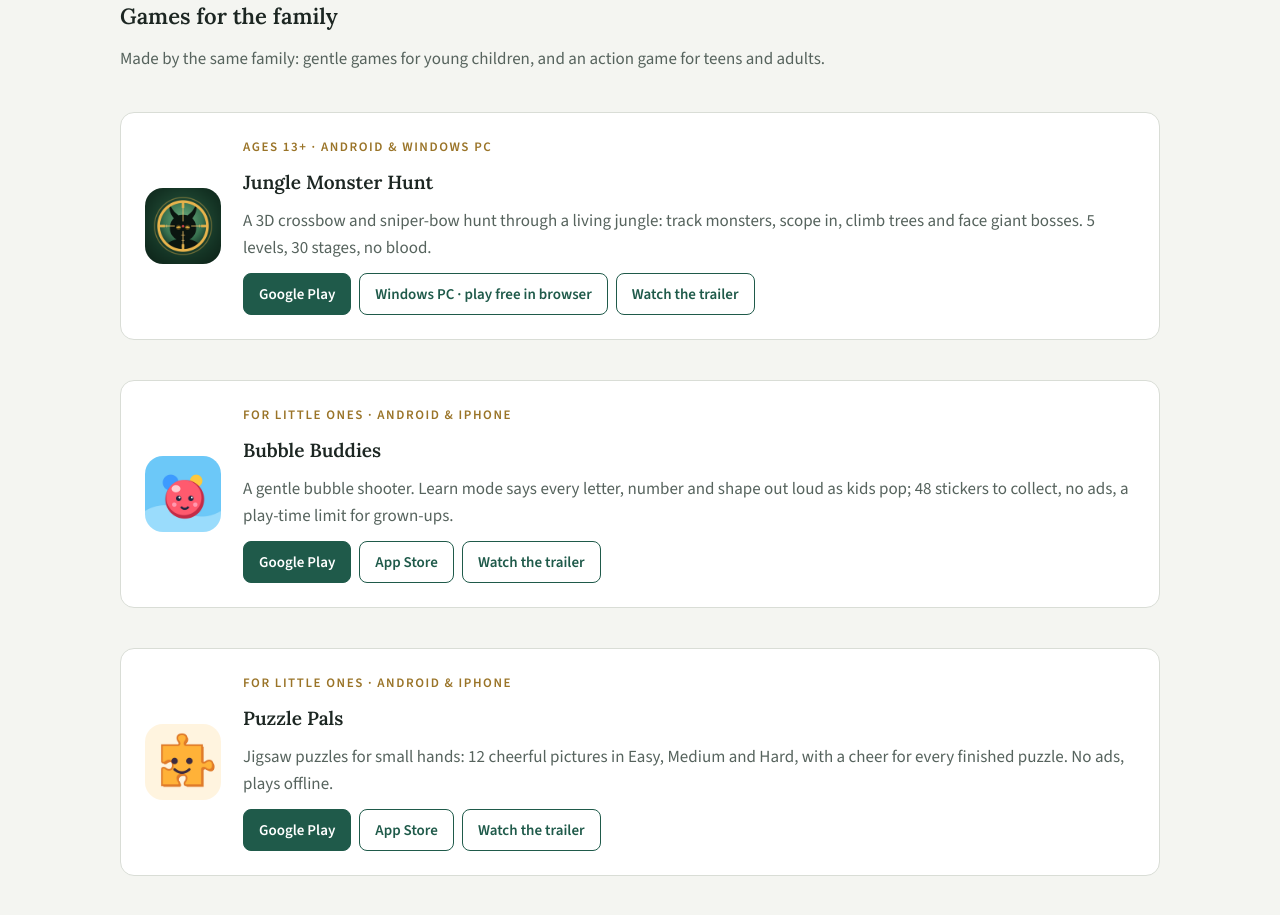
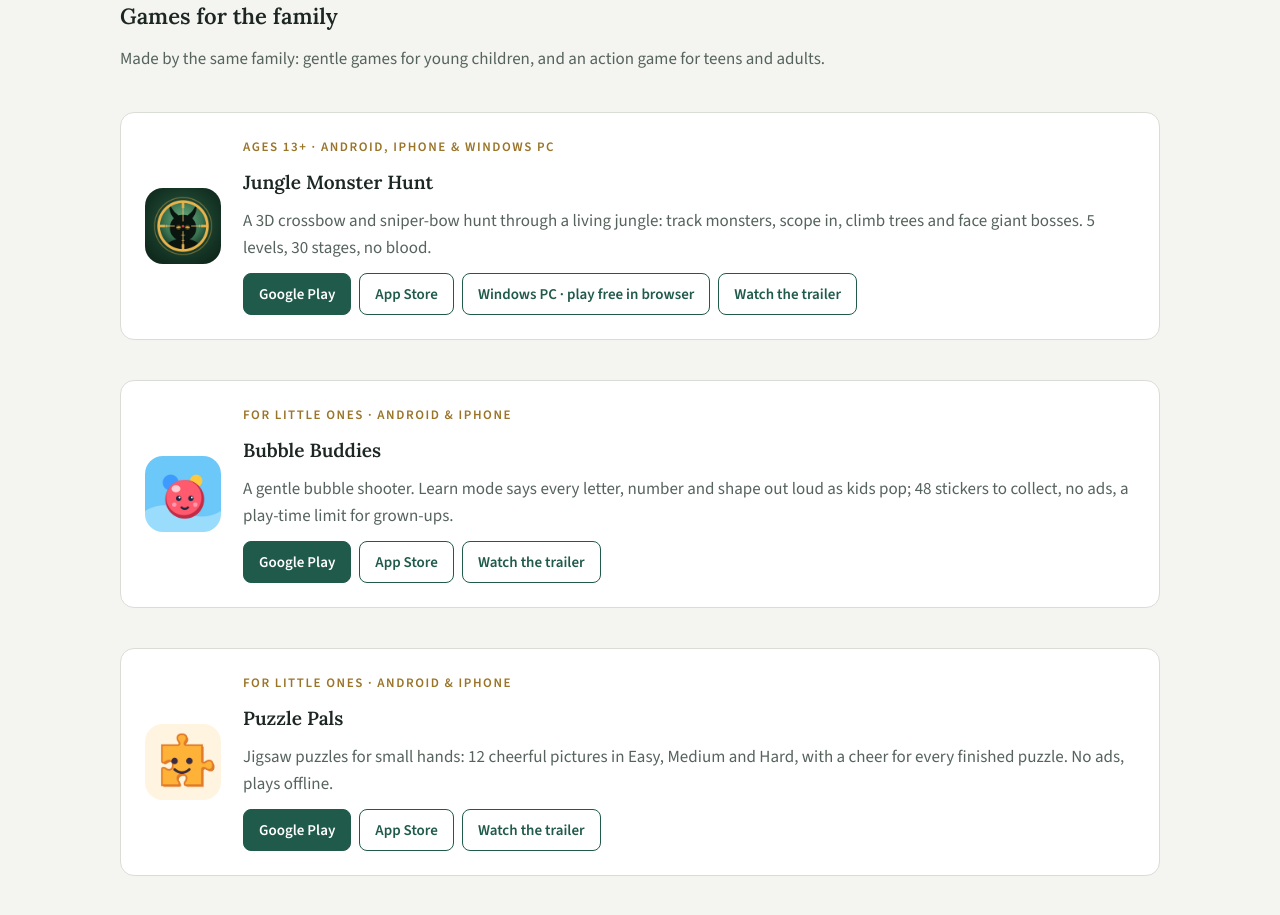
Before and after one commit to sajid50/seemabooks-site, a plain HTML site: page apps/index.html in a window 1280 px wide. Shown: the part 1192-2107 px from the top of the page. Drawn offline with nearby package versions, Linux system fonts and the light colour scheme; a web font is replaced by a local one.

Commit message:
Jungle Monster Hunt: add App Store link (id6828510430)
Co-Authored-By: Claude Opus 5.5 <noreply@anthropic.com>

```diff
--- a/apps/index.html
+++ b/apps/index.html
@@ -48,8 +48,8 @@
 <section class="group"><h2>Games for the family</h2><p class="muted">Made by the same family: gentle games for young children, and an action game for teens and adults.</p>
 <div class="feature">
   <img class="appimg big" src="/img/icons/net.sajidkhan.monsterhunt.png" alt="" width="76" height="76">
-  <div class="stack"><span class="eyebrow">Ages 13+ · Android &amp; Windows PC</span><h3>Jungle Monster Hunt</h3><p class="muted">A 3D crossbow and sniper-bow hunt through a living jungle: track monsters, scope in, climb trees and face giant bosses. 5 levels, 30 stages, no blood.</p>
-  <div class="btnrow"><a class="btn primary" href="https://play.google.com/store/apps/details?id=net.sajidkhan.monsterhunt" rel="noopener">Google Play</a><a class="btn" href="https://seemabooks.itch.io/jungle-monster-hunt" rel="noopener">Windows PC · play free in browser</a><a class="btn" href="https://youtu.be/q08w4WMLO5w" rel="noopener">Watch the trailer</a></div></div>
+  <div class="stack"><span class="eyebrow">Ages 13+ · Android, iPhone &amp; Windows PC</span><h3>Jungle Monster Hunt</h3><p class="muted">A 3D crossbow and sniper-bow hunt through a living jungle: track monsters, scope in, climb trees and face giant bosses. 5 levels, 30 stages, no blood.</p>
+  <div class="btnrow"><a class="btn primary" href="https://play.google.com/store/apps/details?id=net.sajidkhan.monsterhunt" rel="noopener">Google Play</a><a class="btn" href="https://apps.apple.com/app/id6828510430" rel="noopener">App Store</a><a class="btn" href="https://seemabooks.itch.io/jungle-monster-hunt" rel="noopener">Windows PC · play free in browser</a><a class="btn" href="https://youtu.be/q08w4WMLO5w" rel="noopener">Watch the trailer</a></div></div>
 </div><div class="feature">
   <img class="appimg big" src="/img/icons/net.sajidkhan.bubblebuddies.png" alt="" width="76" height="76">
   <div class="stack"><span class="eyebrow">For little ones · Android &amp; iPhone</span><h3>Bubble Buddies</h3><p class="muted">A gentle bubble shooter. Learn mode says every letter, number and shape out loud as kids pop; 48 stickers to collect, no ads, a play-time limit for grown-ups.</p>
```
Also changed, not shown: promo/apps-ad-band.txt, promo/apps-ad-sidebar.txt.
